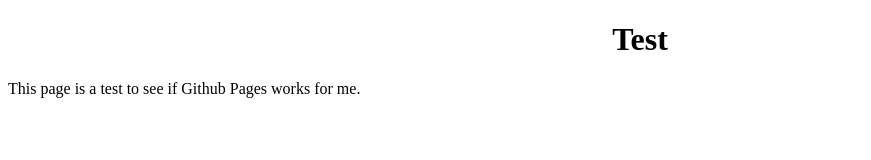
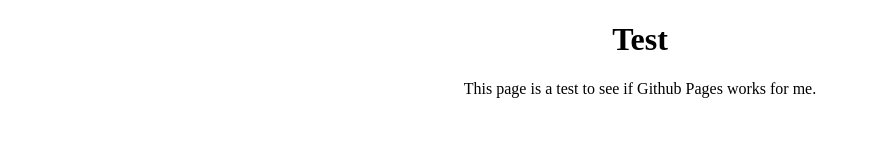
Before and after one commit to Jaybirdnerd/jaybirdnerd.github.io, a plain HTML site: page index.html in a window 1280 px wide. Shown: the whole page, without its empty margins (0-871 px from the left). Drawn offline with Linux system fonts and the light colour scheme.

Commit message:
Update index.html

```diff
--- a/index.html
+++ b/index.html
@@ -2,6 +2,6 @@
 <hmtl>
     <body>
         <center><h1>Test</h1></center>
-        <p> This page is a test to see if Github Pages works for me.</p>
+        <center><p> This page is a test to see if Github Pages works for me.</p></center>
     </body>
 </hmtl>
```
